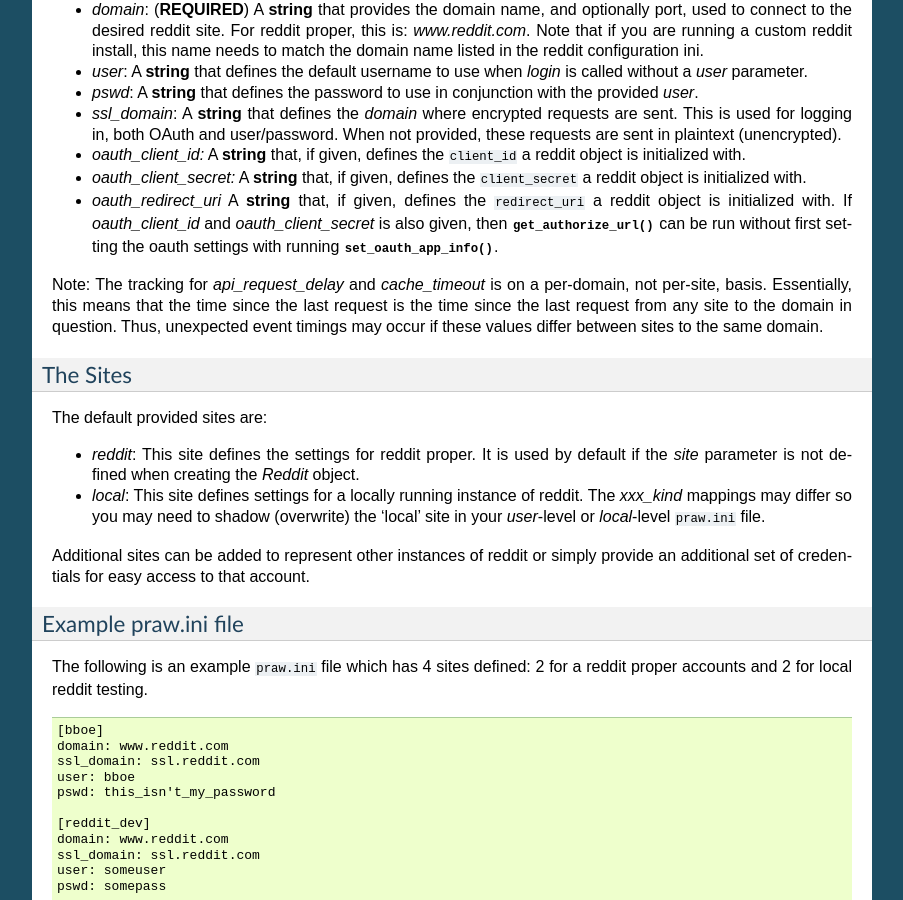
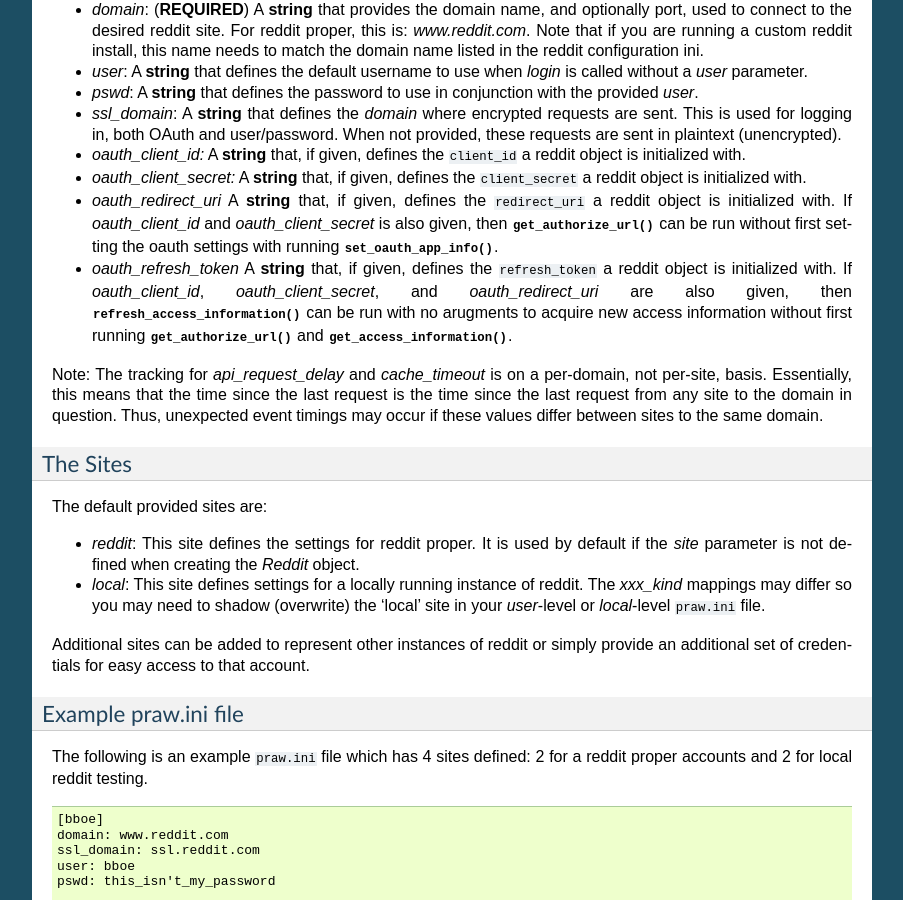
Before and after one commit to praw-dev/praw, a Sphinx documentation site: the page built from docs/pages/configuration_files.rst, in a window 1280 px wide and 900 px high, scrolled down 1719 px. Shown: the whole window, without its empty margins (198-1101 px from the left). Built offline with Sphinx 7.4.7, drawn with Linux system fonts in a browser that asks for light colours.

Commit message:
Update configuration_files.rst
Add parameter description for oauth_refresh_token

```diff
--- a/docs/pages/configuration_files.rst
+++ b/docs/pages/configuration_files.rst
@@ -125,6 +125,12 @@ variables are:
   and *oauth_client_secret* is also given, then :meth:`.get_authorize_url` can
   be run without first setting the oauth settings with running
   :meth:`.set_oauth_app_info`.
+* *oauth_refresh_token* A **string** that, if given, defines the
+  ``refresh_token`` a reddit object is initialized with. If *oauth_client_id*,
+  *oauth_client_secret*, and *oauth_redirect_uri* are also given, then
+  :meth:`.refresh_access_information` can be run with no arugments to acquire
+  new access information without first running :meth:`.get_authorize_url` and
+  :meth:`.get_access_information`.
 
 Note: The tracking for *api_request_delay* and *cache_timeout* is on a
 per-domain, not per-site, basis. Essentially, this means that the time since
```
